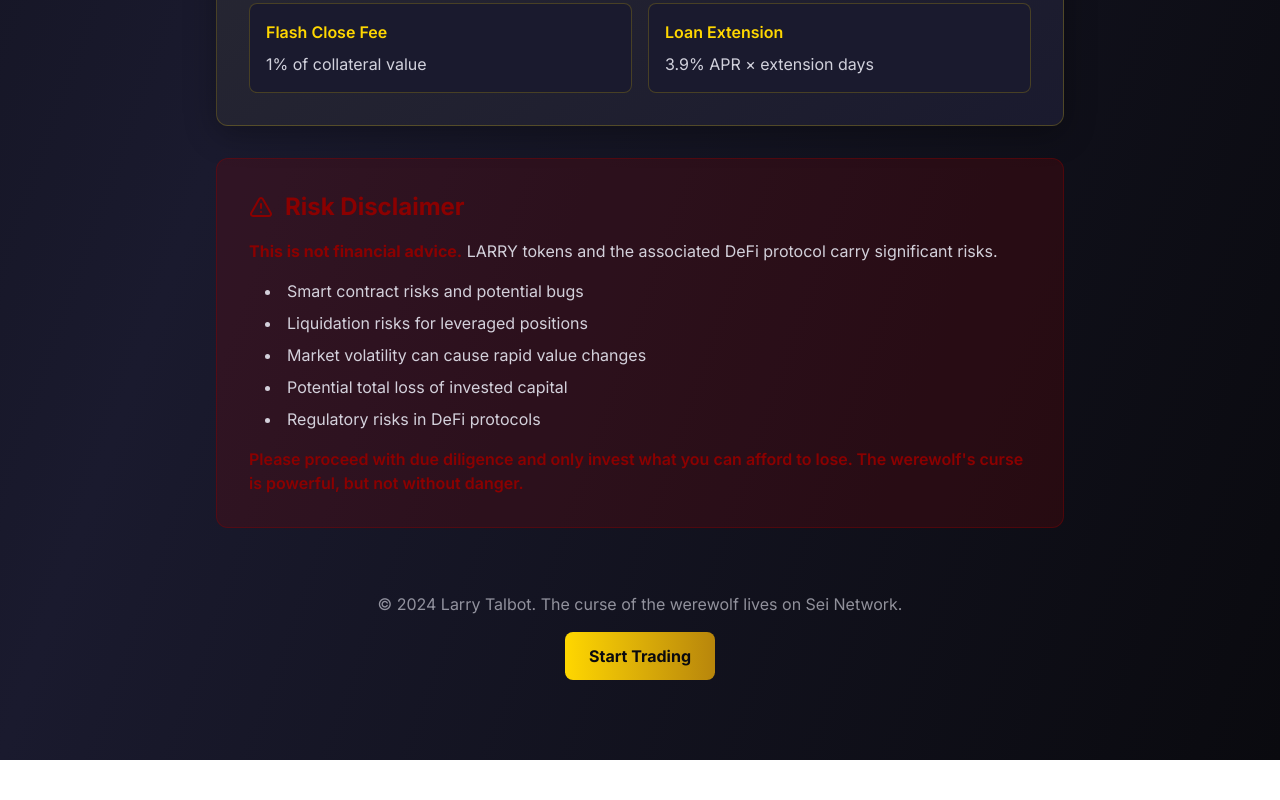
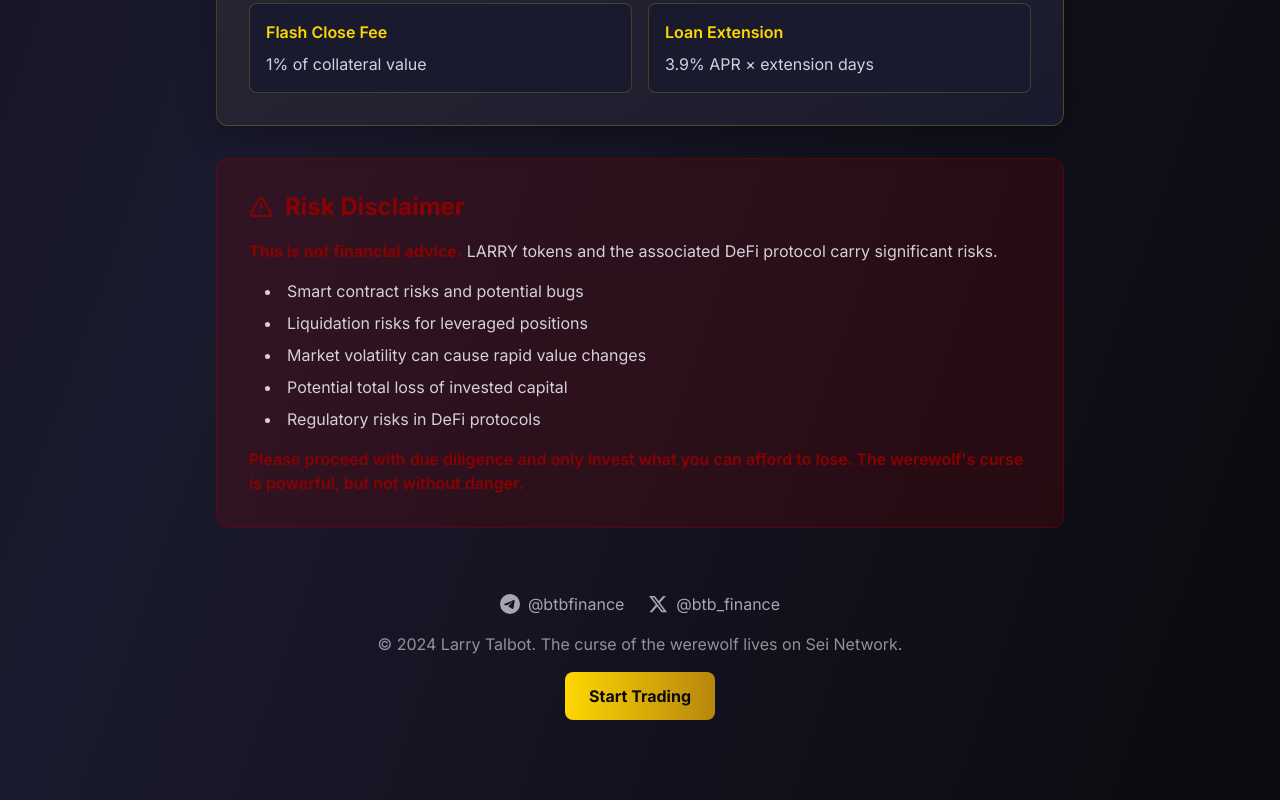
Before and after one commit to LarryTalbotXYZ/larryseifrontend, a Next.js app: page /docs in a window 1280 px wide. Shown: the part 2884-3684 px from the top of the page. Before the commit the page ends 3644 px from the top, so only its background shows below. Built offline with nearby package versions, Linux system fonts and the light colour scheme; what wagmi would draw is missing.

Commit message:
updated code

```diff
--- a/src/app/dashboard/page.tsx
+++ b/src/app/dashboard/page.tsx
@@ -94,8 +94,34 @@
 
       {/* Footer */}
       <footer className="border-t border-[#ffd700]/20 py-8">
-        <div className="container mx-auto px-6 text-center">
-          <p className="text-[#e6e6f0]/60">© 2024 Larry Talbot. The curse of the werewolf lives on Sei Network.</p>
+        <div className="container mx-auto px-6">
+          <div className="flex flex-col md:flex-row justify-between items-center space-y-4 md:space-y-0">
+            <p className="text-[#e6e6f0]/60">© 2024 Larry Talbot. The curse of the werewolf lives on Sei Network.</p>
+            <div className="flex items-center space-x-6">
+              <a
+                href="https://t.me/btbfinance"
+                target="_blank"
+                rel="noopener noreferrer"
+                className="text-[#e6e6f0]/70 hover:text-[#ffd700] transition-colors flex items-center space-x-2"
+              >
+                <svg className="w-5 h-5" fill="currentColor" viewBox="0 0 24 24">
+                  <path d="M11.944 0A12 12 0 0 0 0 12a12 12 0 0 0 12 12 12 12 0 0 0 12-12A12 12 0 0 0 12 0a12 12 0 0 0-.056 0zm4.962 7.224c.1-.002.321.023.465.14a.506.506 0 0 1 .171.325c.016.093.036.306.02.472-.18 1.898-.962 6.502-1.36 8.627-.168.9-.499 1.201-.82 1.23-.696.065-1.225-.46-1.9-.902-1.056-.693-1.653-1.124-2.678-1.8-1.185-.78-.417-1.21.258-1.91.177-.184 3.247-2.977 3.307-3.23.007-.032.014-.15-.056-.212s-.174-.041-.249-.024c-.106.024-1.793 1.14-5.061 3.345-.48.33-.913.49-1.302.48-.428-.008-1.252-.241-1.865-.44-.752-.245-1.349-.374-1.297-.789.027-.216.325-.437.893-.663 3.498-1.524 5.83-2.529 6.998-3.014 3.332-1.386 4.025-1.627 4.476-1.635z"/>
+                </svg>
+                <span>@btbfinance</span>
+              </a>
+              <a
+                href="https://x.com/btb_finance"
+                target="_blank"
+                rel="noopener noreferrer"
+                className="text-[#e6e6f0]/70 hover:text-[#ffd700] transition-colors flex items-center space-x-2"
+              >
+                <svg className="w-5 h-5" fill="currentColor" viewBox="0 0 24 24">
+                  <path d="M18.244 2.25h3.308l-7.227 8.26 8.502 11.24H16.17l-5.214-6.817L4.99 21.75H1.68l7.73-8.835L1.254 2.25H8.08l4.713 6.231zm-1.161 17.52h1.833L7.084 4.126H5.117z"/>
+                </svg>
+                <span>@btb_finance</span>
+              </a>
+            </div>
+          </div>
         </div>
       </footer>
     </div>
--- a/src/app/docs/page.tsx
+++ b/src/app/docs/page.tsx
@@ -227,10 +227,36 @@
 
         {/* Footer */}
         <div className="text-center py-8">
-          <p className="text-[#e6e6f0]/60 mb-4">© 2024 Larry Talbot. The curse of the werewolf lives on Sei Network.</p>
-          <Link href="/dashboard" className="inline-flex items-center bg-gradient-to-r from-[#ffd700] to-[#b8860b] text-[#0a0a0f] px-6 py-3 rounded-lg font-bold hover:from-[#b8860b] hover:to-[#ffd700] transition-all">
-            Start Trading
-          </Link>
+          <div className="flex flex-col items-center space-y-4">
+            <div className="flex items-center space-x-6">
+              <a
+                href="https://t.me/btbfinance"
+                target="_blank"
+                rel="noopener noreferrer"
+                className="text-[#e6e6f0]/70 hover:text-[#ffd700] transition-colors flex items-center space-x-2"
+              >
+                <svg className="w-5 h-5" fill="currentColor" viewBox="0 0 24 24">
+                  <path d="M11.944 0A12 12 0 0 0 0 12a12 12 0 0 0 12 12 12 12 0 0 0 12-12A12 12 0 0 0 12 0a12 12 0 0 0-.056 0zm4.962 7.224c.1-.002.321.023.465.14a.506.506 0 0 1 .171.325c.016.093.036.306.02.472-.18 1.898-.962 6.502-1.36 8.627-.168.9-.499 1.201-.82 1.23-.696.065-1.225-.46-1.9-.902-1.056-.693-1.653-1.124-2.678-1.8-1.185-.78-.417-1.21.258-1.91.177-.184 3.247-2.977 3.307-3.23.007-.032.014-.15-.056-.212s-.174-.041-.249-.024c-.106.024-1.793 1.14-5.061 3.345-.48.33-.913.49-1.302.48-.428-.008-1.252-.241-1.865-.44-.752-.245-1.349-.374-1.297-.789.027-.216.325-.437.893-.663 3.498-1.524 5.83-2.529 6.998-3.014 3.332-1.386 4.025-1.627 4.476-1.635z"/>
+                </svg>
+                <span>@btbfinance</span>
+              </a>
+              <a
+                href="https://x.com/btb_finance"
+                target="_blank"
+                rel="noopener noreferrer"
+                className="text-[#e6e6f0]/70 hover:text-[#ffd700] transition-colors flex items-center space-x-2"
+              >
+                <svg className="w-5 h-5" fill="currentColor" viewBox="0 0 24 24">
+                  <path d="M18.244 2.25h3.308l-7.227 8.26 8.502 11.24H16.17l-5.214-6.817L4.99 21.75H1.68l7.73-8.835L1.254 2.25H8.08l4.713 6.231zm-1.161 17.52h1.833L7.084 4.126H5.117z"/>
+                </svg>
+                <span>@btb_finance</span>
+              </a>
+            </div>
+            <p className="text-[#e6e6f0]/60">© 2024 Larry Talbot. The curse of the werewolf lives on Sei Network.</p>
+            <Link href="/dashboard" className="inline-flex items-center bg-gradient-to-r from-[#ffd700] to-[#b8860b] text-[#0a0a0f] px-6 py-3 rounded-lg font-bold hover:from-[#b8860b] hover:to-[#ffd700] transition-all">
+              Start Trading
+            </Link>
+          </div>
         </div>
       </div>
     </div>
--- a/src/app/page.tsx
+++ b/src/app/page.tsx
@@ -42,7 +42,7 @@
 
           {/* CTA Button */}
           <Link href="/dashboard" className="inline-flex items-center bg-gradient-to-r from-[#ffd700] to-[#b8860b] text-[#0a0a0f] px-8 py-4 rounded-lg font-bold text-lg hover:from-[#b8860b] hover:to-[#ffd700] transition-all transform hover:scale-105 mb-16">
-            Enter the Pack
+            Launch App
             <ArrowRight className="w-5 h-5 ml-2" />
           </Link>
 
@@ -282,8 +282,34 @@
 
       {/* Footer */}
       <footer className="border-t border-[#ffd700]/20 py-8">
-        <div className="container mx-auto px-6 text-center">
-          <p className="text-[#e6e6f0]/60">© 2024 Larry Talbot. The curse of the werewolf lives on Sei Network.</p>
+        <div className="container mx-auto px-6">
+          <div className="flex flex-col md:flex-row justify-between items-center space-y-4 md:space-y-0">
+            <p className="text-[#e6e6f0]/60">© 2024 Larry Talbot. The curse of the werewolf lives on Sei Network.</p>
+            <div className="flex items-center space-x-6">
+              <a
+                href="https://t.me/btbfinance"
+                target="_blank"
+                rel="noopener noreferrer"
+                className="text-[#e6e6f0]/70 hover:text-[#ffd700] transition-colors flex items-center space-x-2"
+              >
+                <svg className="w-5 h-5" fill="currentColor" viewBox="0 0 24 24">
+                  <path d="M11.944 0A12 12 0 0 0 0 12a12 12 0 0 0 12 12 12 12 0 0 0 12-12A12 12 0 0 0 12 0a12 12 0 0 0-.056 0zm4.962 7.224c.1-.002.321.023.465.14a.506.506 0 0 1 .171.325c.016.093.036.306.02.472-.18 1.898-.962 6.502-1.36 8.627-.168.9-.499 1.201-.82 1.23-.696.065-1.225-.46-1.9-.902-1.056-.693-1.653-1.124-2.678-1.8-1.185-.78-.417-1.21.258-1.91.177-.184 3.247-2.977 3.307-3.23.007-.032.014-.15-.056-.212s-.174-.041-.249-.024c-.106.024-1.793 1.14-5.061 3.345-.48.33-.913.49-1.302.48-.428-.008-1.252-.241-1.865-.44-.752-.245-1.349-.374-1.297-.789.027-.216.325-.437.893-.663 3.498-1.524 5.83-2.529 6.998-3.014 3.332-1.386 4.025-1.627 4.476-1.635z"/>
+                </svg>
+                <span>@btbfinance</span>
+              </a>
+              <a
+                href="https://x.com/btb_finance"
+                target="_blank"
+                rel="noopener noreferrer"
+                className="text-[#e6e6f0]/70 hover:text-[#ffd700] transition-colors flex items-center space-x-2"
+              >
+                <svg className="w-5 h-5" fill="currentColor" viewBox="0 0 24 24">
+                  <path d="M18.244 2.25h3.308l-7.227 8.26 8.502 11.24H16.17l-5.214-6.817L4.99 21.75H1.68l7.73-8.835L1.254 2.25H8.08l4.713 6.231zm-1.161 17.52h1.833L7.084 4.126H5.117z"/>
+                </svg>
+                <span>@btb_finance</span>
+              </a>
+            </div>
+          </div>
         </div>
       </footer>
     </div>
```
